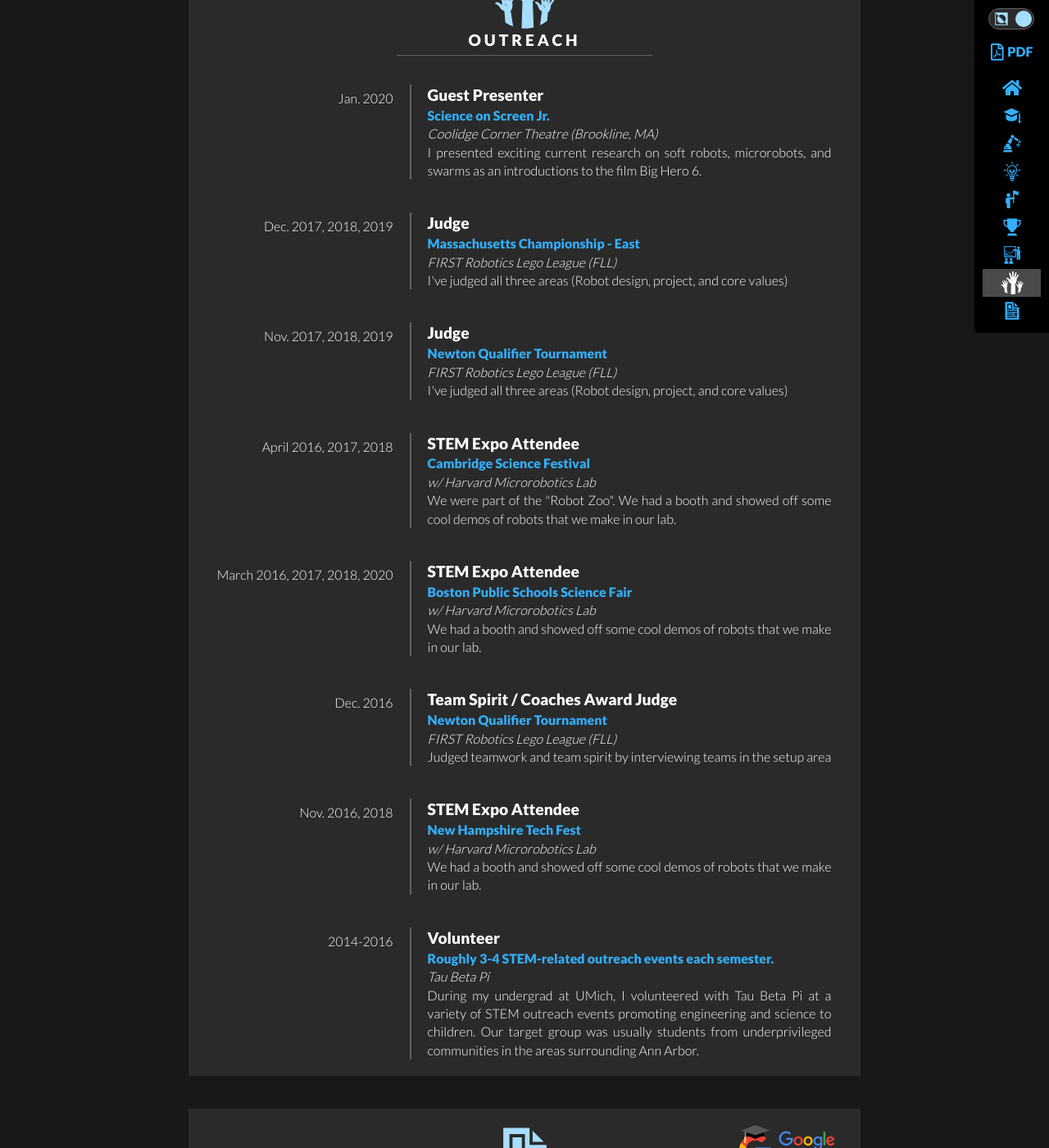
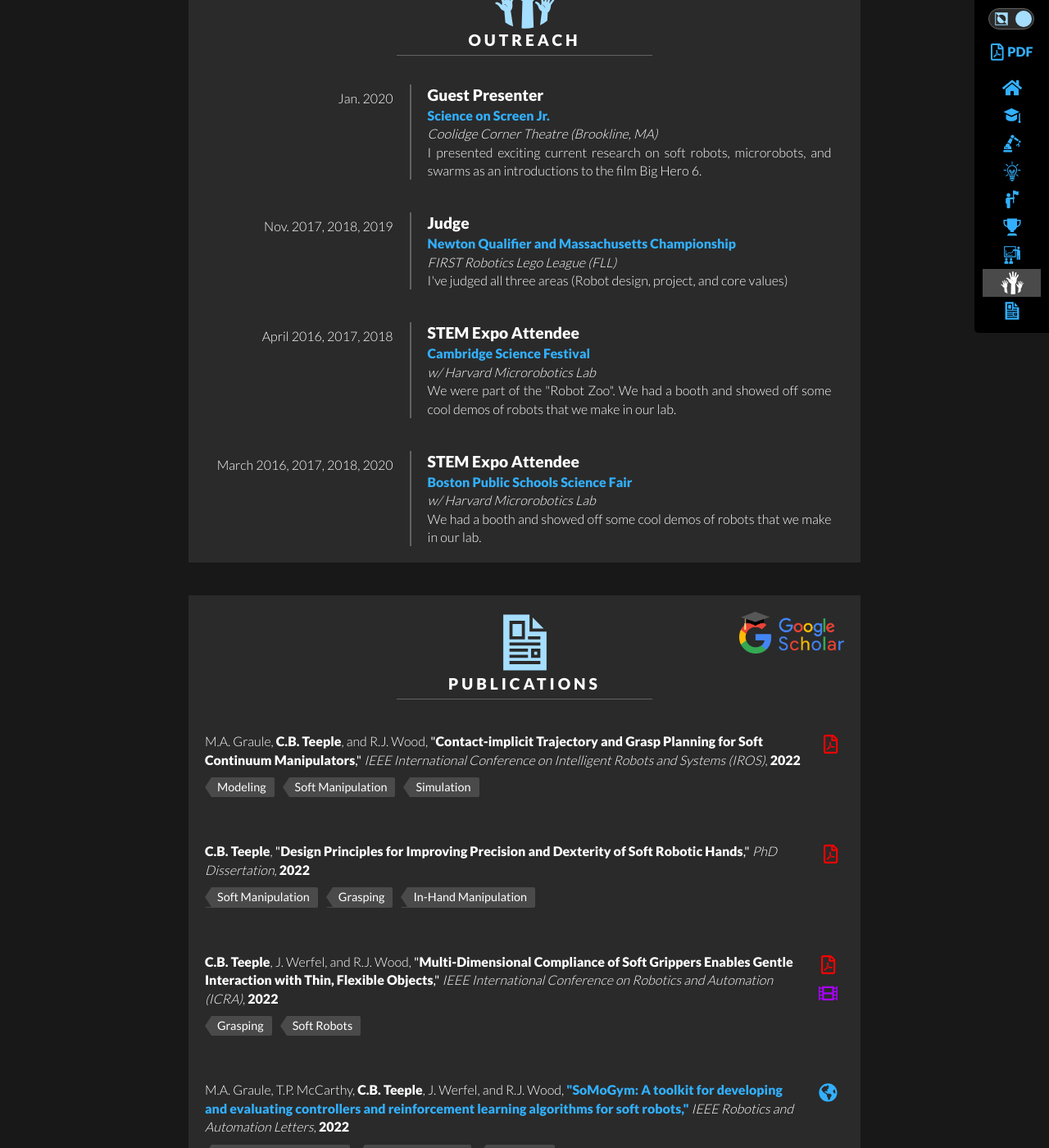
Before and after one commit to cbteeple/cbteeple.github.io, a Jekyll site: the page built from index.html, in a window 1280 px wide and 1400 px high, scrolled down 7393 px. Shown: the whole window at 82% size. Built offline with Jekyll 4.4.1, drawn with Linux system fonts in a browser that asks for light colours; nearby versions of some CDN libraries; some of the changed lines change nothing that is shown.

Commit message:
Update outreach.yml

```diff
--- a/_data/outreach.yml
+++ b/_data/outreach.yml
@@ -6,17 +6,15 @@
     link: https://coolidge.org/programs/science-screen
 
 
-
+# -   title: Judge
+#     event: Massachusetts Championship - East
+#     organization: FIRST Robotics Lego League (FLL)
+#     description: I've judged all three areas (Robot design, project, and core values)
+#     period: Dec. 2017, 2018, 2019
+#     link: https://www.firstinspires.org/
 
 -   title: Judge
-    event: Massachusetts Championship - East
-    organization: FIRST Robotics Lego League (FLL)
-    description: I've judged all three areas (Robot design, project, and core values)
-    period: Dec. 2017, 2018, 2019
-    link: https://www.firstinspires.org/
-
--   title: Judge
-    event: Newton Qualifier Tournament
+    event: Newton Qualifier and Massachusetts Championship
     organization: FIRST Robotics Lego League (FLL)
     description: I've judged all three areas (Robot design, project, and core values)
     period: Nov. 2017, 2018, 2019
@@ -43,27 +41,27 @@
 
 
 
--   title: Team Spirit / Coaches Award Judge
-    event: Newton Qualifier Tournament
-    organization: FIRST Robotics Lego League (FLL)
-    description: Judged teamwork and team spirit by interviewing teams in the setup area
-    period: Dec. 2016
-    link: https://www.firstinspires.org/
+# -   title: Team Spirit / Coaches Award Judge
+#     event: Newton Qualifier Tournament
+#     organization: FIRST Robotics Lego League (FLL)
+#     description: Judged teamwork and team spirit by interviewing teams in the setup area
+#     period: Dec. 2016
+#     link: https://www.firstinspires.org/
 
 
 
--   title: STEM Expo Attendee
-    event: New Hampshire Tech Fest
-    organization: w/ Harvard Microrobotics Lab
-    description: We had a booth and showed off some cool demos of robots that we make in our lab.
-    period: Nov. 2016, 2018
-    link: https://www.nhtechfest.org/
+# -   title: STEM Expo Attendee
+#     event: New Hampshire Tech Fest
+#     organization: w/ Harvard Microrobotics Lab
+#     description: We had a booth and showed off some cool demos of robots that we make in our lab.
+#     period: Nov. 2016, 2018
+#     link: https://www.nhtechfest.org/
 
 
 
--   title: Volunteer
-    event: Roughly 3-4 STEM-related outreach events each semester.
-    organization: Tau Beta Pi
-    description: During my undergrad at UMich, I volunteered with Tau Beta Pi at a variety of STEM outreach events promoting engineering and science to children. Our target group was usually students from underprivileged communities in the areas surrounding Ann Arbor.
-    period: 2014-2016
-    link: https://tbp.engin.umich.edu/
+# -   title: Volunteer
+#     event: Roughly 3-4 STEM-related outreach events each semester.
+#     organization: Tau Beta Pi
+#     description: During my undergrad at UMich, I volunteered with Tau Beta Pi at a variety of STEM outreach events promoting engineering and science to children. Our target group was usually students from underprivileged communities in the areas surrounding Ann Arbor.
+#     period: 2014-2016
+#     link: https://tbp.engin.umich.edu/
```
